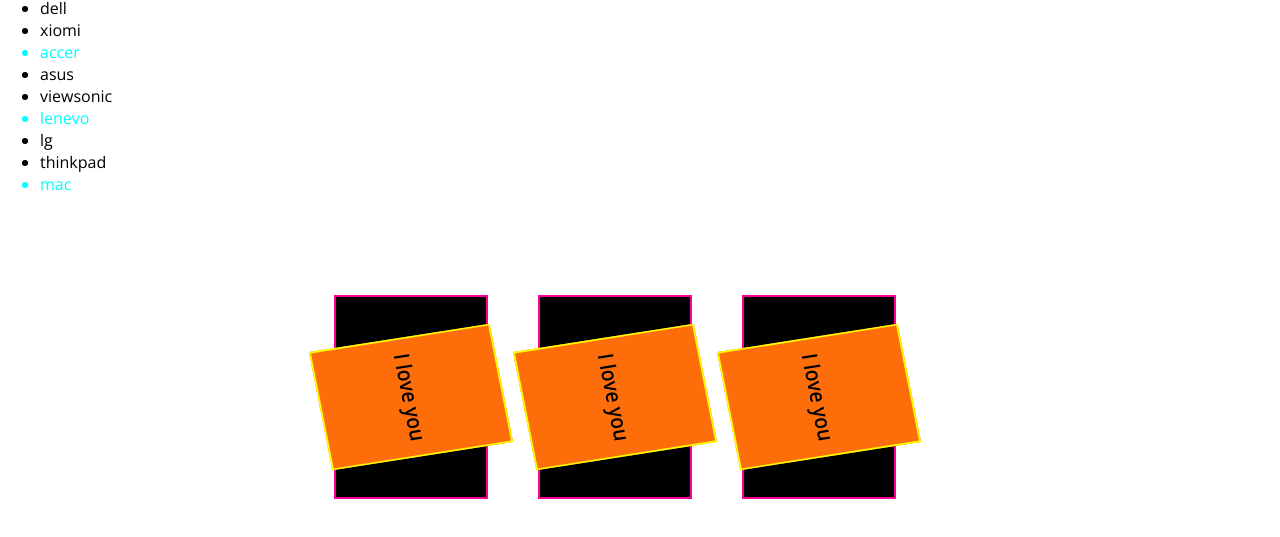
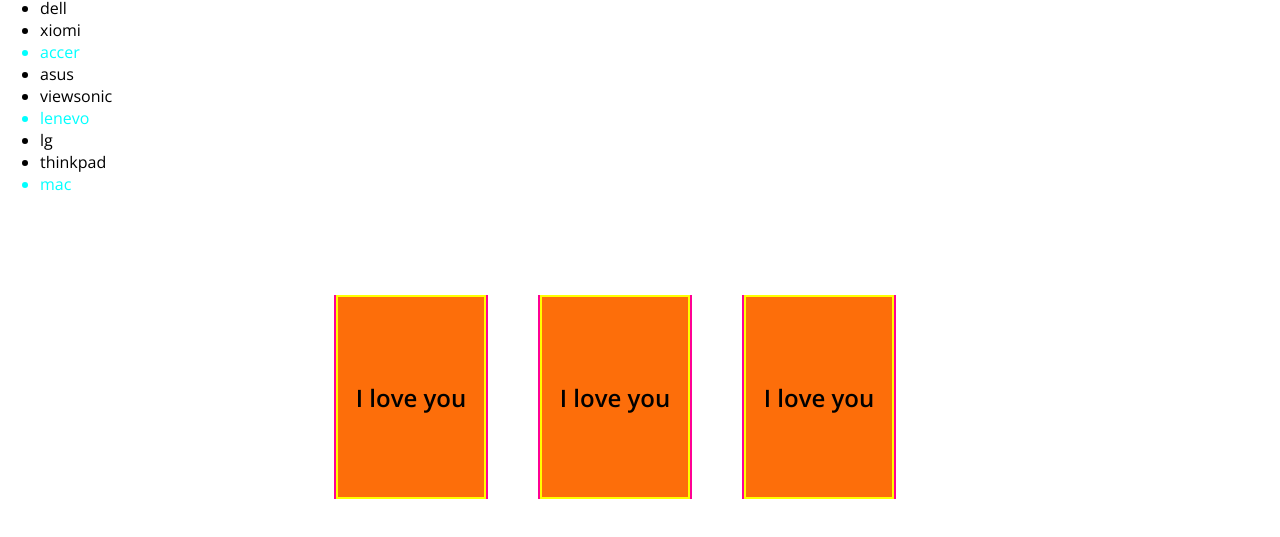
Before and after one commit to hasibulhasan372/developer-hasib, a plain HTML site: page index.html in a window 1280 px wide. Shown: the part 137-674 px from the top of the page. Drawn offline with nearby package versions, Linux system fonts and the light colour scheme.

Commit message:
transition

```diff
--- a/style/style.css
+++ b/style/style.css
@@ -102,13 +102,17 @@
 }
 .element{
     background: #FD6E0A;
-    transform: scale(.9, .8) rotate(-280deg) ;
     border: 2px solid yellow;
+    transition: transform .6s linear 5s;
 
+}
+.element:hover{
+    transform: scale(.9, .8) rotate(.5turn);
 }
 .element p{
  font-size: 24px;
  font-weight: 600;
 
 }
+
 /* Header Part End  */
```
